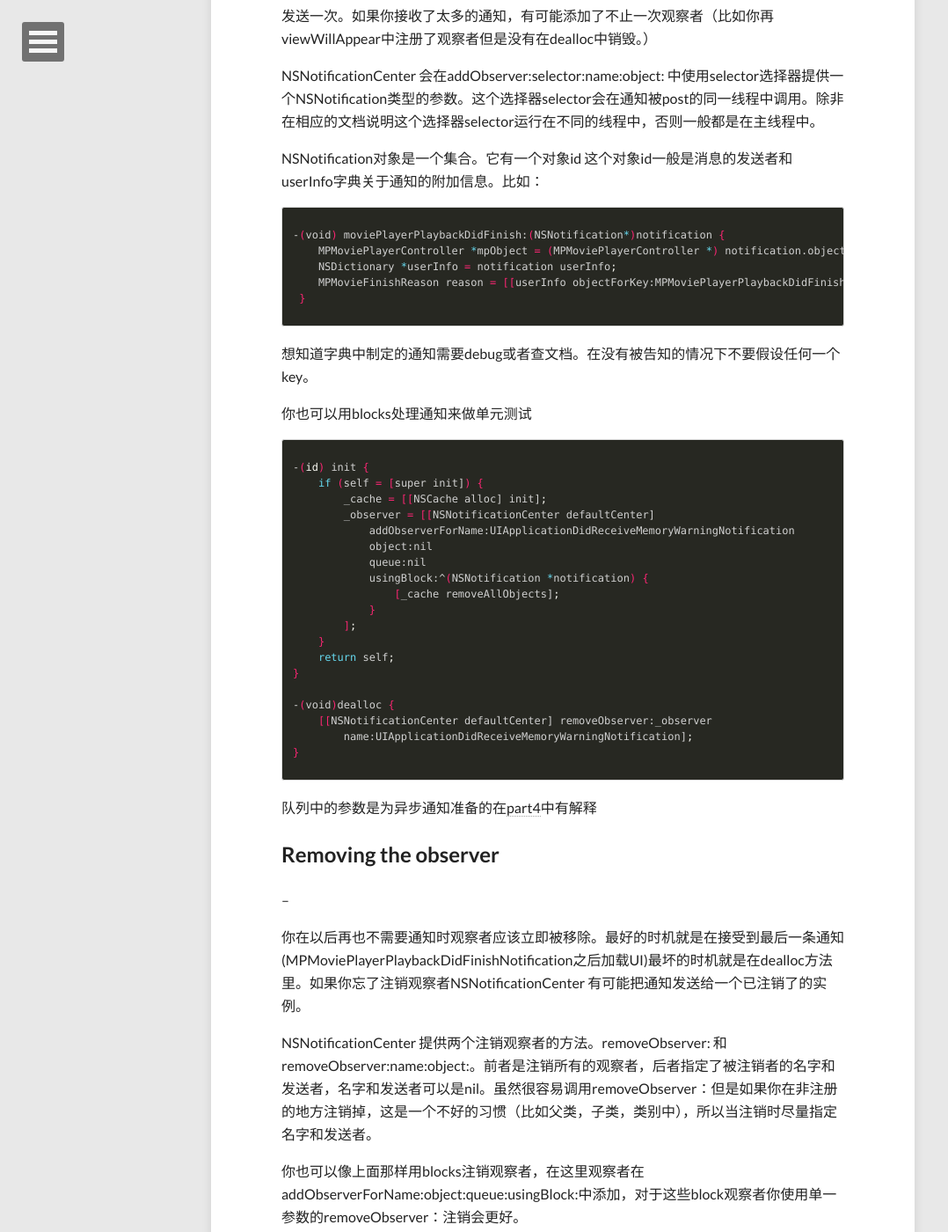
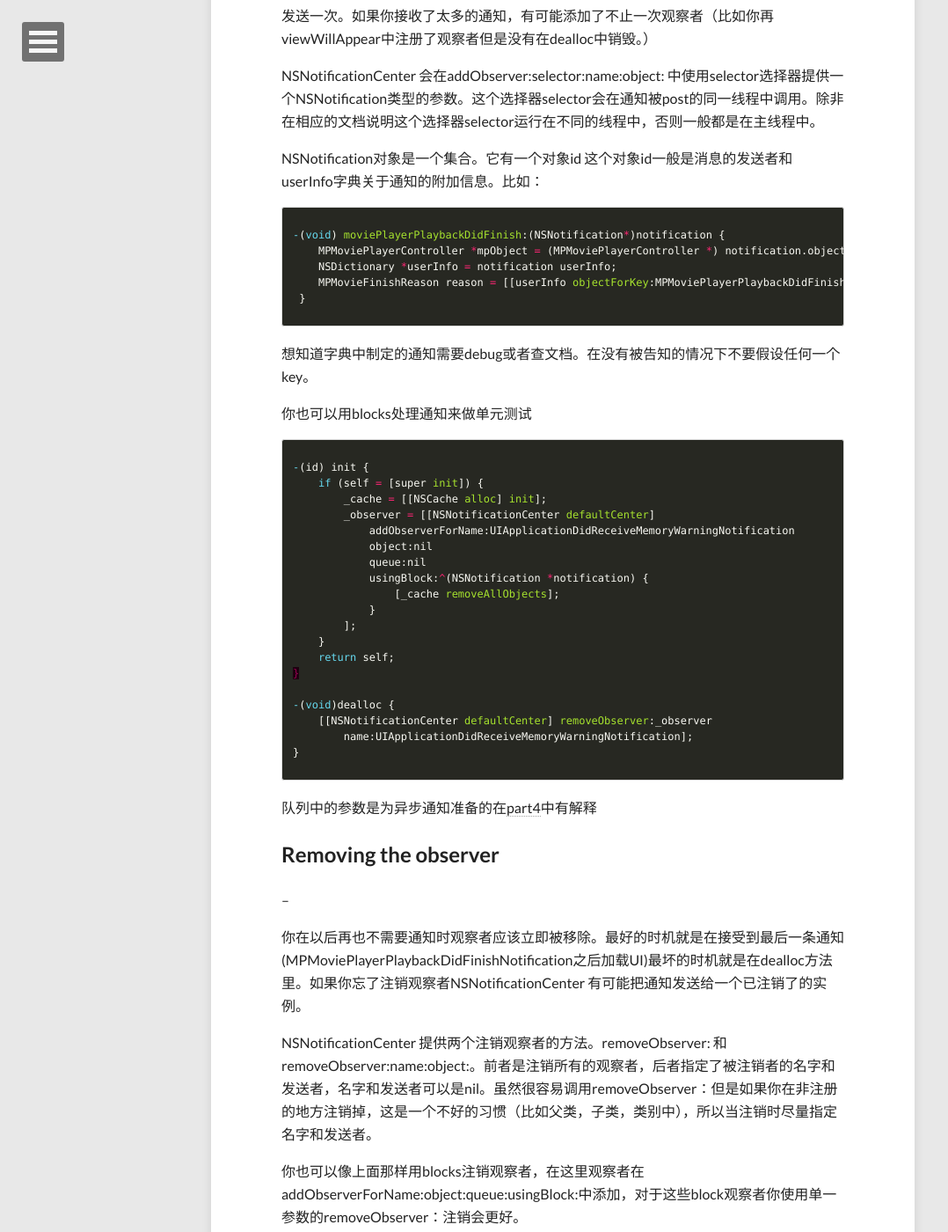
Before and after one commit to iusn/iusn.github.io, a Jekyll site: the page built from _posts/2015-03-14-NSNotificationCenter part 1.md, in a window 1280 px wide and 1400 px high, scrolled down 2525 px. Shown: the whole window at 88% size, without its empty margins (0-1078 px from the left). Built offline with Jekyll 4.4.1, drawn with Linux system fonts in a browser that asks for light colours; nearby versions of some CDN libraries; comment, search, counter and statistics services are not loaded; some of the changed text lies outside the part shown.

```diff
--- a/_posts/2015-03-14-NSNotificationCenter part 1.md
+++ b/_posts/2015-03-14-NSNotificationCenter part 1.md
@@ -50,7 +50,7 @@ OS X 为了在两个进程之间通信提供第四个方法叫NSDistributedNotif
 接收一个通知只需要很少的一段代码。比如你想在UIViewController之外收到一个memory warning(UIApplicationDidReceiveMemoryWarningNotification)之后清除缓存对象，代码应该是这样的
 
 
-{% highlight bash %}
+{% highlight objective-c %}
 -(id) init {
     if (self = [super init]) {
         _cache = [[NSCache alloc] init];
@@ -94,7 +94,7 @@ NSNotificationCenter 会在addObserver:selector:name:object: 中使用selector
 NSNotification对象是一个集合。它有一个对象id  这个对象id一般是消息的发送者和userInfo字典关于通知的附加信息。比如：
 
 
-{% highlight bash %}
+{% highlight objective-c %}
 -(void) moviePlayerPlaybackDidFinish:(NSNotification*)notification {
     MPMoviePlayerController *mpObject = (MPMoviePlayerController *) notification.object;
     NSDictionary *userInfo = notification userInfo;
@@ -108,7 +108,7 @@ NSNotification对象是一个集合。它有一个对象id  这个对象id一般
 你也可以用blocks处理通知来做单元测试
 
 
-{% highlight bash %}
+{% highlight objective-c %}
 -(id) init {
     if (self = [super init]) {
         _cache = [[NSCache alloc] init];
@@ -152,7 +152,7 @@ NSNotificationCenter 提供两个注销观察者的方法。removeObserver: 和r
 --
 创建自己的通知的第一步就是要选择一个唯一的名字。文档[Coding Guidelines for Cocoa](https://developer.apple.com/library/mac/documentation/Cocoa/Conceptual/CodingGuidelines/CodingGuidelines.html)中建议要这样：
 
-{% highlight bash %}
+{% highlight objective-c %}
 [Name of associated class] + [Did | Will] + [UniquePartOfName] + Notification
 {% endhighlight %}
 
@@ -168,7 +168,7 @@ NSNotificationCenter 提供两个注销观察者的方法。removeObserver: 和r
 
 每个应用中都有被用来广播通知的默认NSNotificationCenter实例。你可以创建通知对象并post。如果你发送一个不需要发送附加的信息的通知很简单比如：
 
-{% highlight bash %}
+{% highlight objective-c %}
 [[NSNotificationCenter defaultCenter] postNotificationName:notificationName object:notificationSender];
 {% endhighlight %}
 
@@ -179,7 +179,7 @@ NSNotificationCenter 提供两个注销观察者的方法。removeObserver: 和r
 
 考虑到要在后台定期更新进度。我们想要一边发送通知一边进行我们的操作还要在主线程中通知观察者。用调度队列实现的方法是：
 
-{% highlight bash %}
+{% highlight objective-c %}
 while (!finished) {
     // Do something
     dispatch_async(dispatch_get_main_queue(), ^{
@@ -195,7 +195,7 @@ while (!finished) {
 
 在大多数情况你想要在通知中发送附加信息，比如上面的进度值。通知有一个带有自定义值的字典叫userInfo。NSNotifcationCneter 提供一个方便的方法发送带有userInfo信息的通知
 
-{% highlight bash %}
+{% highlight objective-c %}
 NSDictionary *userInfo = @{@"someKey": someValue};
 [[NSNotificationCenter defaultCenter] postNotificationName:notificationName object:notificationSender userInfo:userInfo];
 {% endhighlight %}
@@ -213,7 +213,7 @@ NSNotification 是Cocoa的类簇，类簇就是以另一种方式调用抽象类
  当你使用你自己的NSNotification的子类时只是简单的发送通知不是很好。你必须在子类的implementation中或者调用postNotification：之前创建一个通知对象并提供它的name，object如果合适的话还要提供userInfo。比如：
 
 
-{% highlight bash %}
+{% highlight objective-c %}
  HPECustomNotification *notification = [[HPECustomNotification alloc] initWithObject:self];
 [[NSNotificationCenter defaultCenter] postNotification:notification];
 {% endhighlight %}
```
Also changed, not shown: _posts/2015-03-15-NSNotificationCenter part 2.md (+8 -8 lines).
